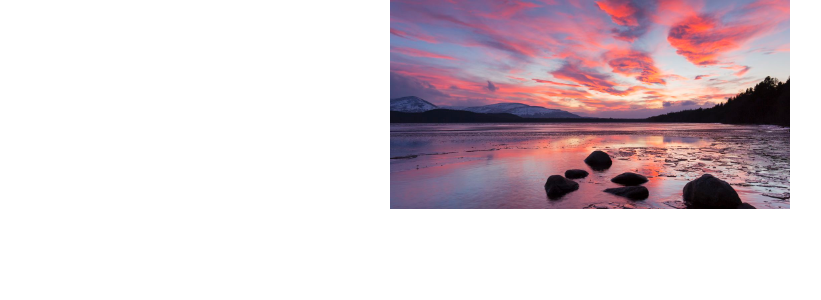
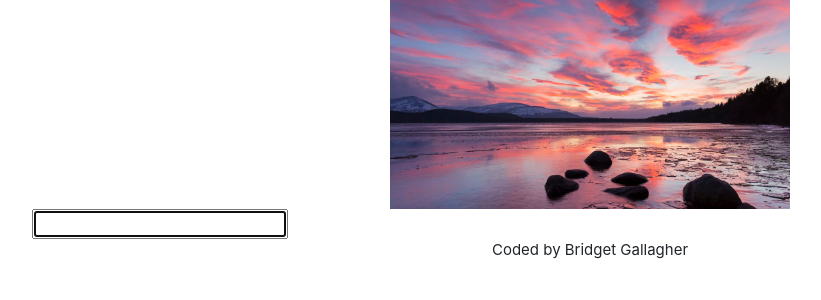
Before and after one commit to bridgetgall/dictionary-project, a React (Create React App) app: page / in a window 1280 px wide. Shown: the top 300 px of the page, without its empty margins (50-871 px from the left). Built offline with nearby package versions, Linux system fonts and the light colour scheme.

Commit message:
Added search function

```diff
--- a/src/App.css
+++ b/src/App.css
@@ -3,3 +3,7 @@
   margin: 0 auto;
   max-width: 400px;
 }
+footer {
+  font-size: 15px;
+  margin: 0 auto;
+}
--- a/src/App.js
+++ b/src/App.js
@@ -1,12 +1,19 @@
 import "./App.css";
 import sunset from "./sunset.jpg";
+import Dictionary from "./Dictionary";
 
 function App() {
   return (
     <div className="App">
-      <header className="App-header">
-        <img src={sunset} className="sunset-image img-fluid" alt="sunset" />
-      </header>
+      <div className="container">
+        <header className="App-header">
+          <img src={sunset} className="sunset-image img-fluid" alt="sunset" />
+        </header>
+        <main>
+          <Dictionary />
+        </main>
+        <footer className="text-center">Coded by Bridget Gallagher</footer>
+      </div>
     </div>
   );
 }
--- /dev/null
+++ b/src/Dictionary.css
@@ -0,0 +1,2 @@
+.Dictionary {
+}
--- /dev/null
+++ b/src/Dictionary.js
@@ -0,0 +1,23 @@
+import React, { useState } from "react";
+import "./Dictionary.css";
+
+export default function Dictionary() {
+  let [keyword, setKeyword] = useState("");
+
+  function search(event) {
+    event.preventDefault();
+    alert(`Searching for ${keyword} definition`);
+  }
+
+  function handleKeywordChange(event) {
+    setKeyword(event.target.value);
+  }
+
+  return (
+    <div className="Dictionary">
+      <form onSubmit={search}>
+        <input type="search" onChange={handleKeywordChange} autoFocus={true} />
+      </form>
+    </div>
+  );
+}
```
